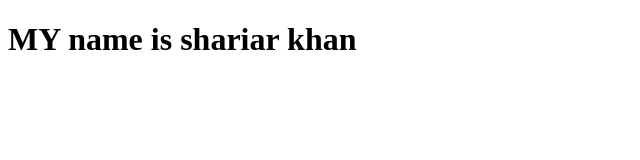
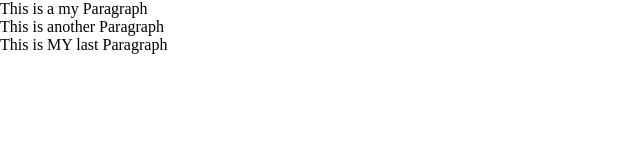
Before and after one commit to mynameShahriarkhan009/Learn-Git, a plain HTML site: page index.html in a window 1280 px wide. Shown: the whole page, without its empty margins (0-640 px from the left). Drawn offline with Linux system fonts and the light colour scheme.

Commit message:
adding new style

```diff
--- a/index.html
+++ b/index.html
@@ -4,8 +4,11 @@
     <meta charset="UTF-8" />
     <meta name="viewport" content="width=device-width, initial-scale=1.0" />
     <title>Document</title>
+    <link rel="stylesheet" href="style.css" />
   </head>
   <body>
-    <h1>MY name is shariar khan</h1>
+    <p>This is a my Paragraph</p>
+    <p>This is another Paragraph</p>
+    <p>This is MY last Paragraph</p>
   </body>
 </html>
--- a/style.css
+++ b/style.css
@@ -10,3 +10,6 @@ body {
   height: 100%;
   width: 100%;
 }
+p {
+  color: #000;
+}
```
